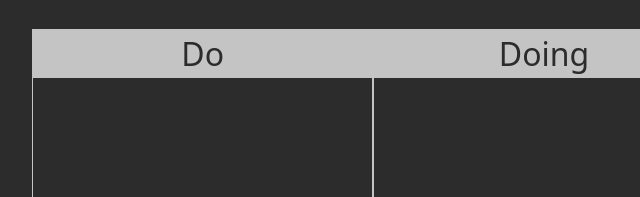
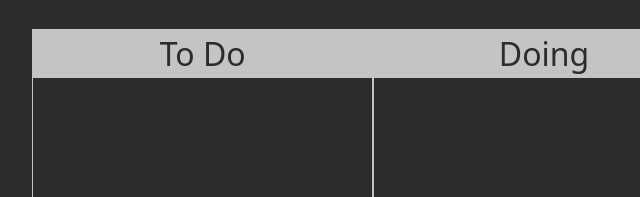
Before and after one commit to WemmersonAlb/Kanban, a plain HTML site: page index.html in a window 1280 px wide. Shown: the part 209-406 px from the top of the page, 96-736 px from the left. Drawn offline with nearby package versions, Linux system fonts and the light colour scheme; a web font is replaced by a local one.

Commit message:
Update index.html
To Do

```diff
--- a/index.html
+++ b/index.html
@@ -26,7 +26,7 @@
         <div class="container text-center droptarget">
             <div class="kanban row droptarget">
                 <div class="do col nopadding droptarget" id="do" >
-                    <h2>Do</h2>
+                    <h2>To Do</h2>
                 </div>
                 <div class="doing col nopadding droptarget" id="doing">
                     <h2>Doing</h2>
```
